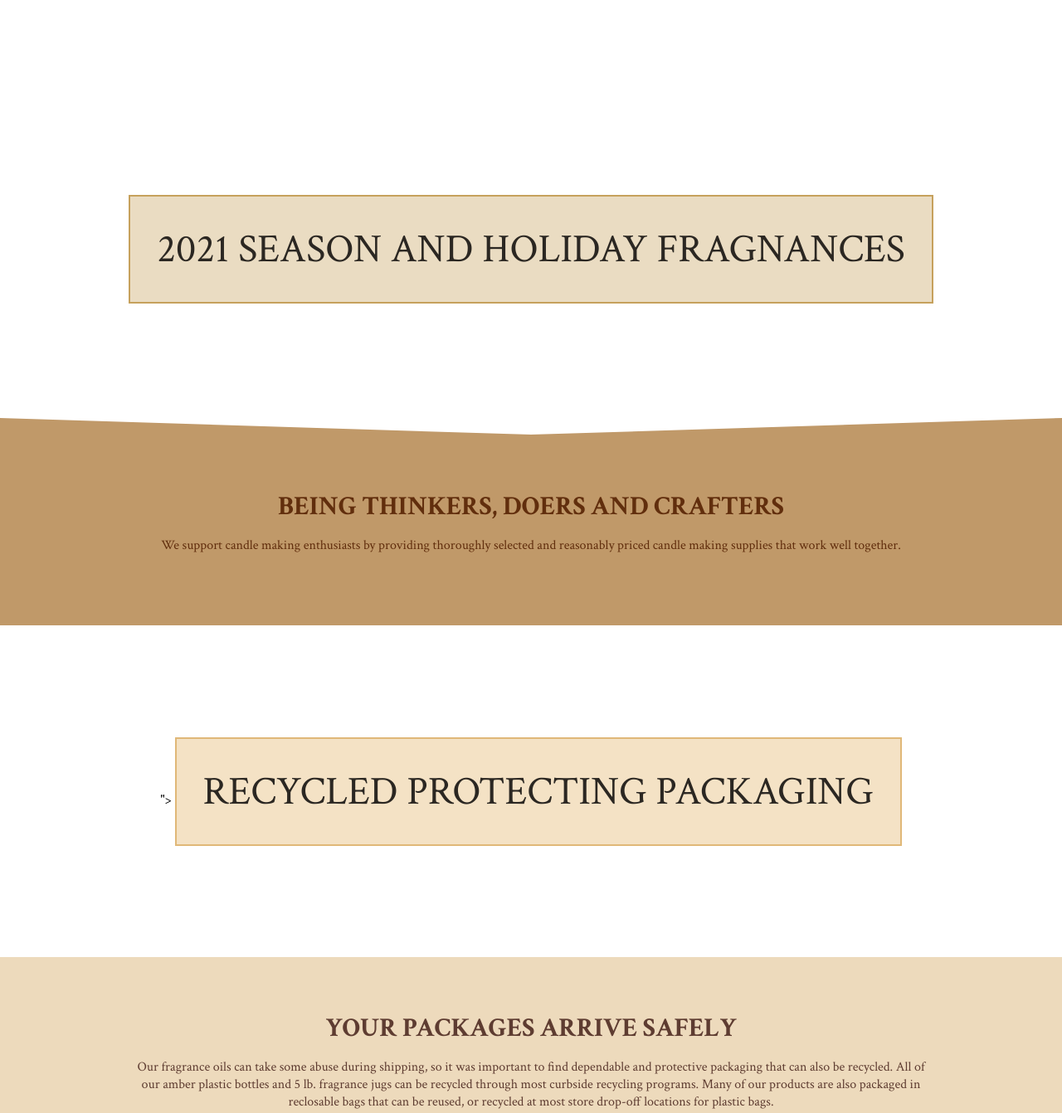
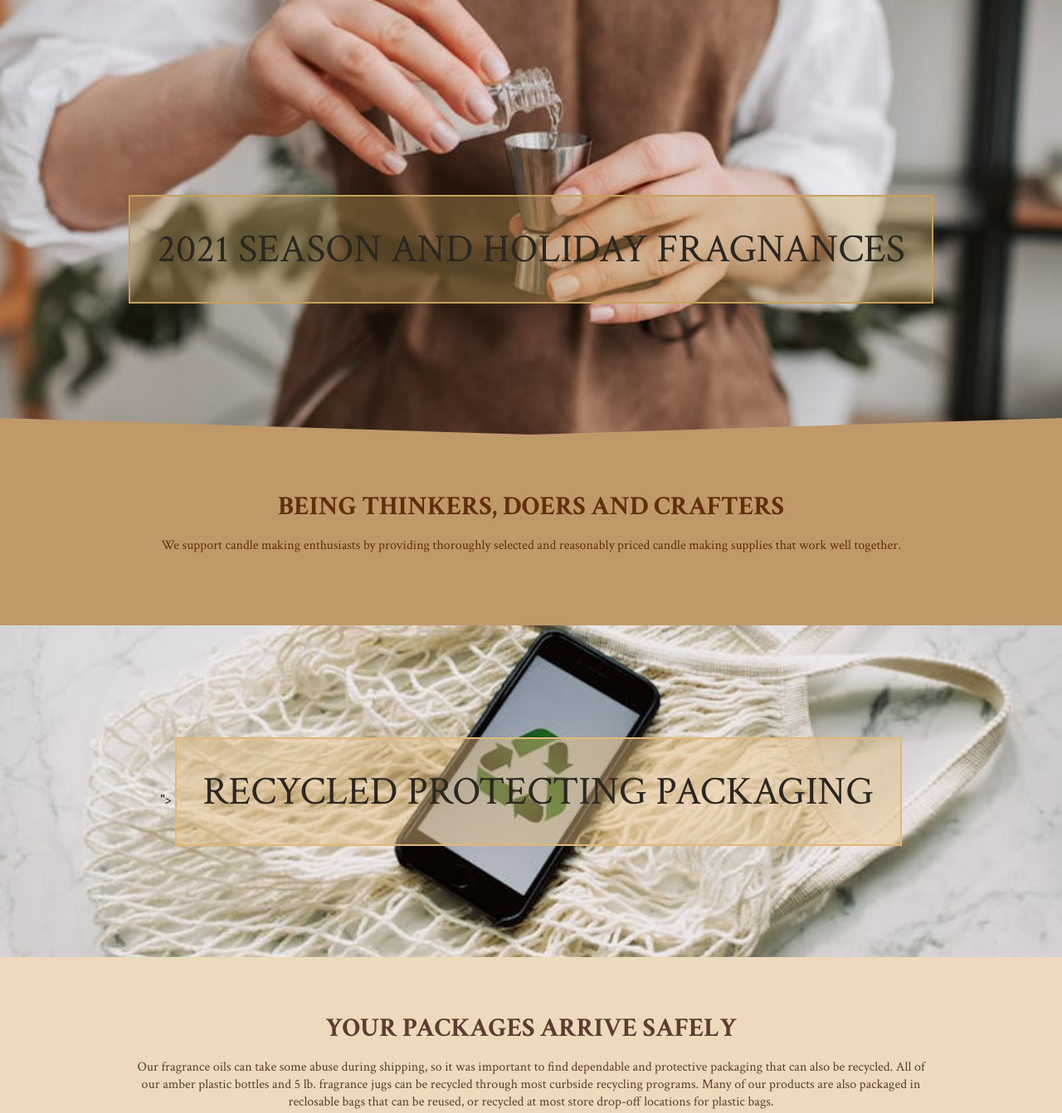
Before and after one commit to kristellanupp/week6-CandleShopLanding, a plain HTML site: page index.html in a window 1280 px wide. Shown: the top 1342 px of the page at 83% size. Drawn offline with Linux system fonts and the light colour scheme.

Commit message:
fix path

```diff
--- a/css/style.css
+++ b/css/style.css
@@ -13,7 +13,7 @@ body {
 
 .intro-image{
     background-attachment: fixed;
-    background-image: url(./img/image1.jpeg);
+    background-image: url(../img/image1.jpeg);
     background-size: cover;
     background-position: bottom;
     height: 600px;
@@ -58,7 +58,7 @@ body {
 
 .packaging-image{
     background-attachment: fixed;
-    background-image: url(./img/image3.jpeg);
+    background-image: url(../img/image3.jpeg);
     background-size: cover;
     background-position: center;
     height: 400px;
@@ -101,7 +101,7 @@ body {
 
 .tutorials-image{
     background-attachment: fixed;
-    background-image: url(./img/image2.jpeg);
+    background-image: url(../img/image2.jpeg);
     background-size: cover;
     background-position: top;
     height: 400px;
```
